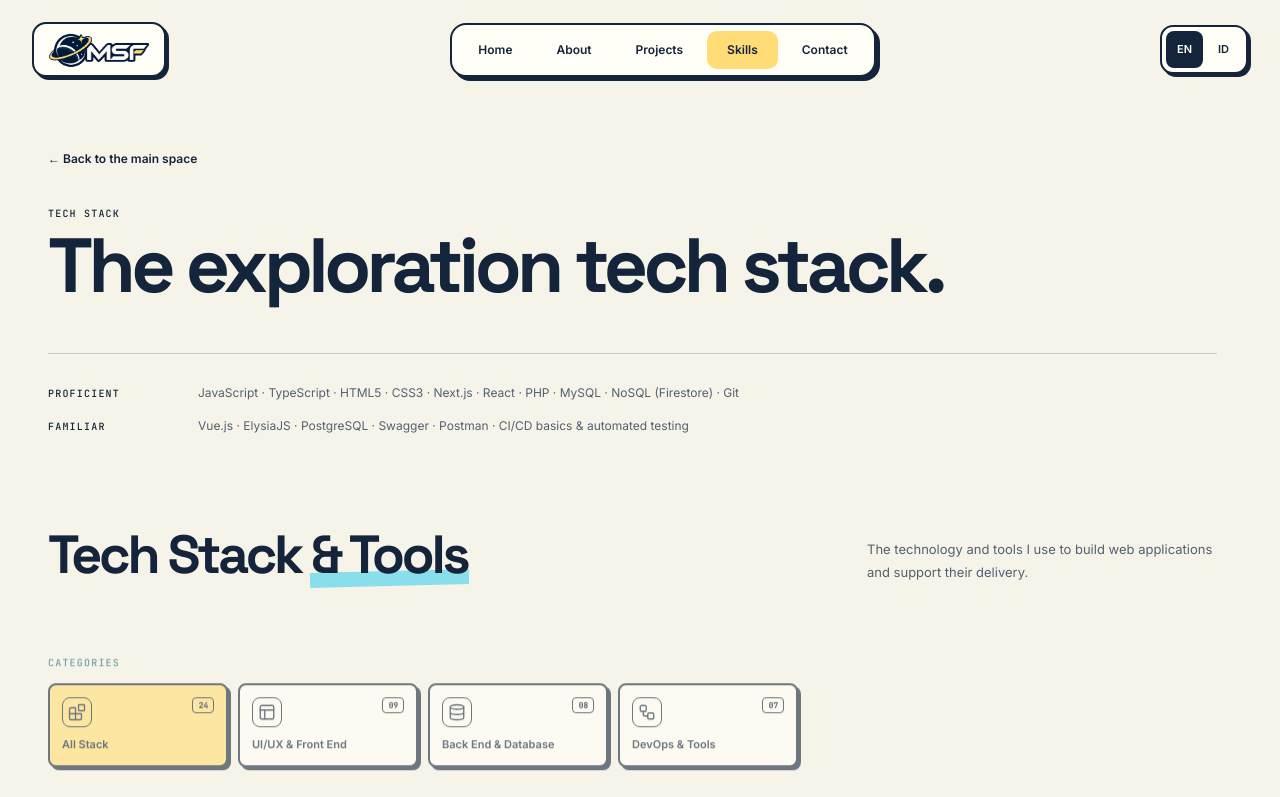
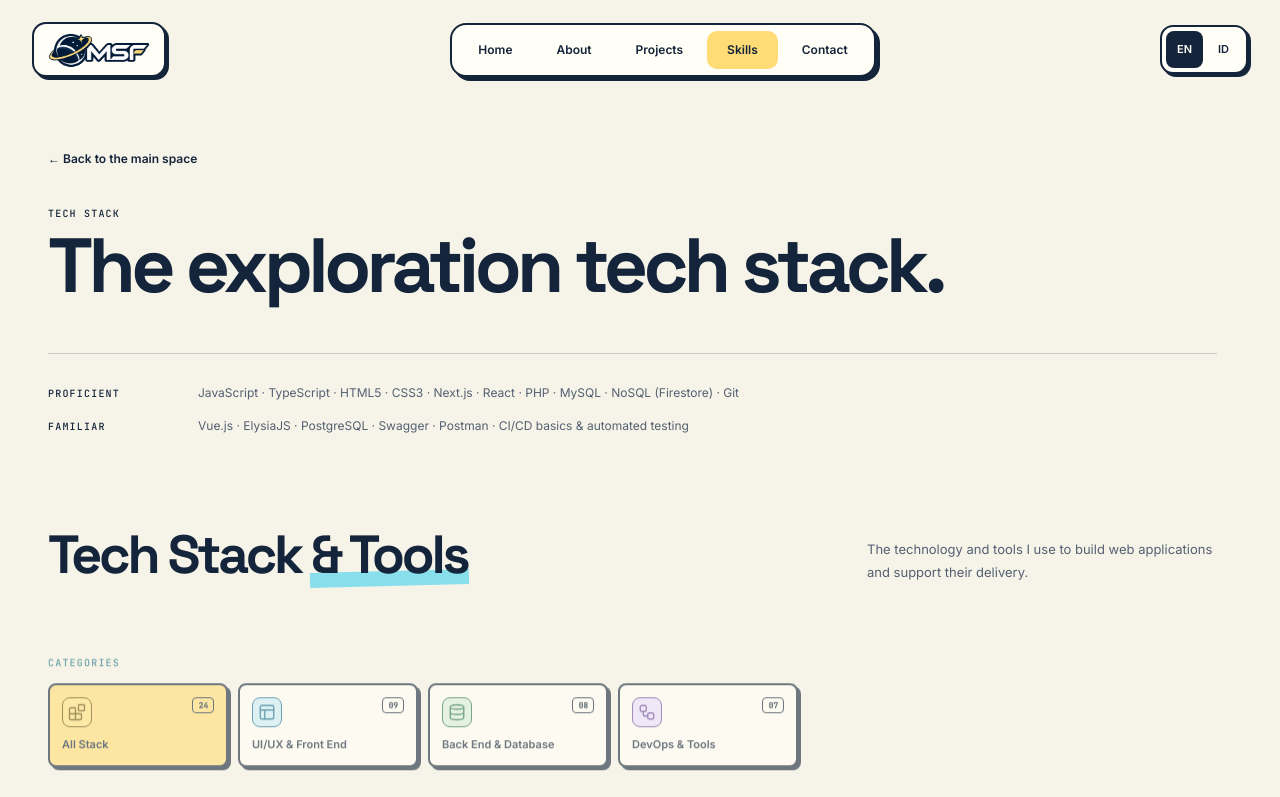
Before and after one commit to msabilil/portofolio, a Next.js app: page /tools in a window 1280 px wide. Shown: the top 797 px of the page. Built offline with nearby package versions, Linux system fonts and the light colour scheme.

Commit message:
style: color tech category icons and clarify badges

```diff
--- a/src/app/globals.css
+++ b/src/app/globals.css
@@ -1666,6 +1666,22 @@ a {
   border: 1px solid currentColor;
   border-radius: 8px;
 }
+.tech-category-button--all svg {
+  background: #ffe17a;
+  color: #675000;
+}
+.tech-category-button--ui svg {
+  background: #cceffa;
+  color: #116b90;
+}
+.tech-category-button--data svg {
+  background: #d9f1dc;
+  color: #257247;
+}
+.tech-category-button--ops svg {
+  background: #eadfff;
+  color: #69469c;
+}
 .tech-category-copy {
   display: contents;
 }
@@ -1899,10 +1915,10 @@ a {
   border-radius: 4px;
   background: var(--amber);
   color: var(--ink);
-  font-family: var(--font-jetbrains-mono), monospace;
-  font-size: 9px;
-  font-weight: 700;
-  letter-spacing: 0.01em;
+  font-family: var(--font-space-grotesk), sans-serif;
+  font-size: 10px;
+  font-weight: 800;
+  letter-spacing: 0.02em;
   line-height: 1.1;
 }
 .tech-inspector > p {
--- a/src/components/space/TechSection.tsx
+++ b/src/components/space/TechSection.tsx
@@ -12,6 +12,7 @@ import { Icon } from "./Icon";
 const groups = [
   {
     name: "UI/UX & Front End",
+    tone: "ui",
     icon: "panels" as const,
     tech: [
       "Figma",
@@ -31,6 +32,7 @@ const groups = [
   },
   {
     name: "Back End & Database",
+    tone: "data",
     icon: "database" as const,
     tech: [
       "PHP",
@@ -49,6 +51,7 @@ const groups = [
   },
   {
     name: "DevOps & Tools",
+    tone: "ops",
     icon: "workflow" as const,
     tech: [
       "Git",
@@ -68,6 +71,7 @@ const groups = [
 
 const allGroup = {
   name: "all",
+  tone: "all",
   icon: "blocks" as const,
   tech: [...new Set(groups.flatMap((group) => group.tech))],
   description: {
@@ -233,6 +237,7 @@ export function TechSection() {
                 <button
                   key={group.name}
                   type="button"
+                  className={`tech-category-button tech-category-button--${group.tone}`}
                   role="tab"
                   aria-selected={activeGroup.name === group.name}
                   aria-controls="tech-layer"
```
